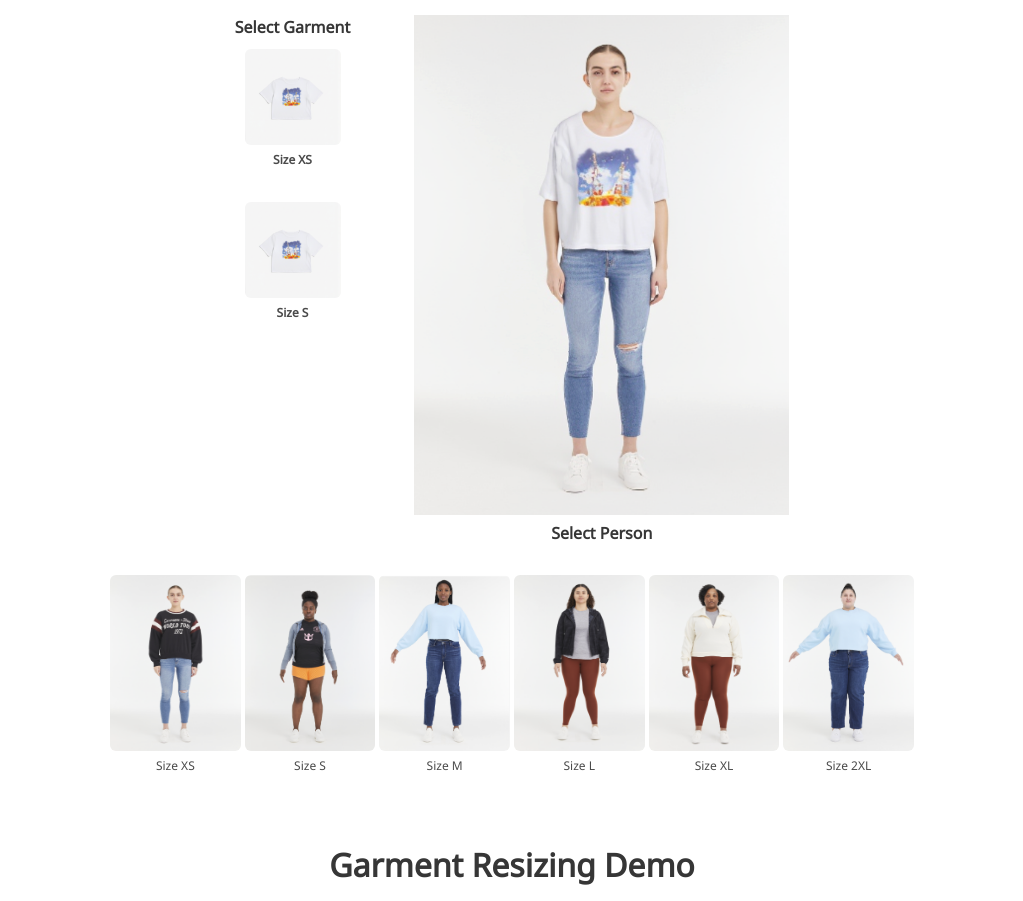
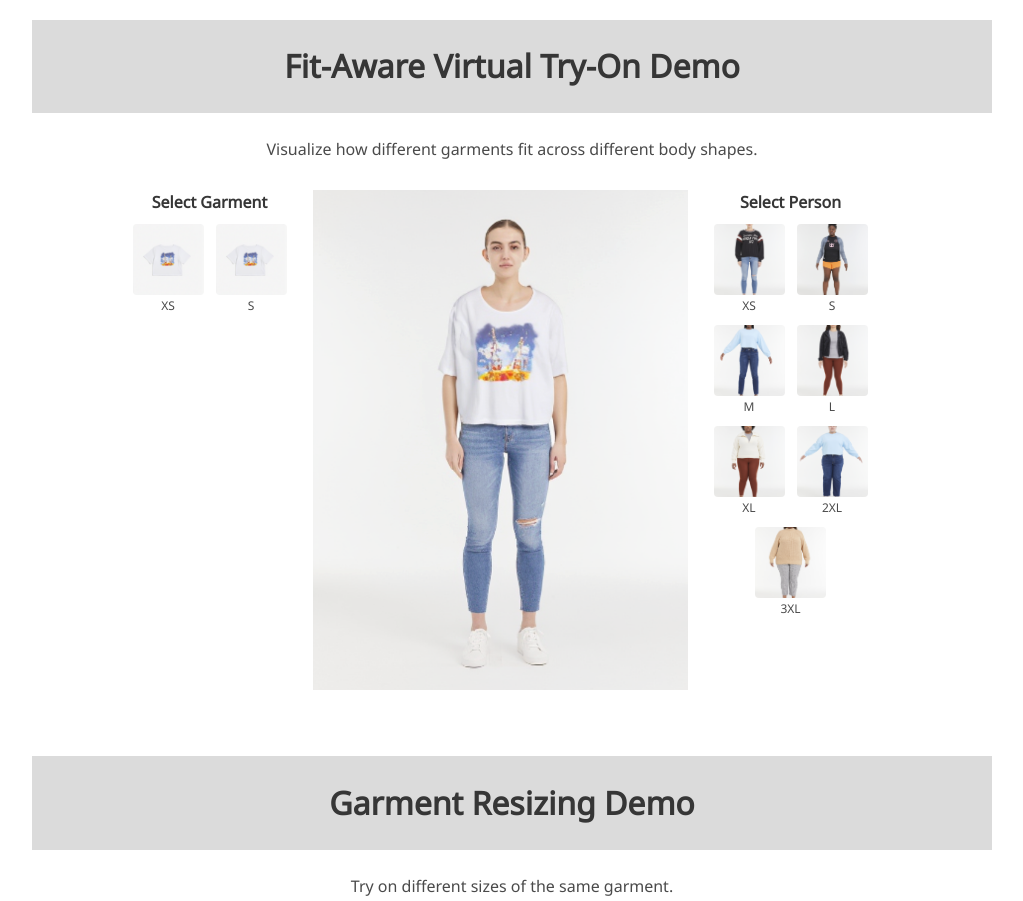
Before and after one commit to johannakarras/FIT, a plain HTML site: page index.html in a window 1280 px wide. Shown: the part 2756-3657 px from the top of the page, without its empty margins (128-1151 px from the left). Drawn offline with nearby package versions, Linux system fonts and the light colour scheme; some icons are missing; a web font is replaced by a local one.

```diff
--- a/index.html
+++ b/index.html
@@ -148,7 +148,7 @@
     <!-- Abstract. -->
     <div class="columns is-centered has-text-centered">
       <div class="column is-four-fifths">
-        <h2 class="title is-3">Abstract</h2>
+        <h2 class="title is-3" style="background:none; padding:0px;">Abstract</h2>
         <div class="content has-text-justified">
           <p>
             Given a person and a garment image, virtual try-on (VTO) aims to synthesize a realistic image
@@ -197,26 +197,22 @@
 <section class="section">
   <div class="container is-max-desktop">
     <!-- VTO Demo -->
-    <div class="columns is-centered">
-      <div class="column is-full-width has-text-centered">
+    <div class="container" style="max-width: 1500px;">
+      <div class="has-text-centered mt-6 mb-5">
         <h2 class="title is-3">Fit-Aware Virtual Try-On Demo</h2>
         <p style="margin-bottom:3%;">Visualize how different garments fit across different body shapes.</p>
-        <div class="container" style="max-width: 800px;">
-
-            <div class="columns is-mobile is-variable is-8 is-centered">
-              <div class="column is-narrow"> <p class="label has-text-centered">Select Garment</p>
-                <div class="vertical-scroll-box">
-                  <figure class="image-container mb-4" onclick="selectGarment('xl', this)">
+      </div>
+      <div class="columns is-mobile is-centered is-align-items-start">
+        <div class="column is-narrow">
+          <p class="label has-text-centered">Select Garment</p>
+          <div class="garment-grid">
+            <figure class="image-container" onclick="selectGarment('xl', this)">
               <img src="static/images/vto/g_xl.png" class="thumb garment-thumb">
-                    <figcaption class="is-size-7 has-text-weight-semibold mt-1 has-text-centered">
-                      Size XS
-                    </figcaption>
+              <figcaption class="is-size-7 has-text-centered">XS</figcaption>
             </figure>
-                  <figure class="image-container mb-4" onclick="selectGarment('xl', this)">
+            <figure class="image-container" onclick="selectGarment('xl', this)">
               <img src="static/images/vto/g_xl.png" class="thumb garment-thumb">
-                    <figcaption class="is-size-7 has-text-weight-semibold mt-1 has-text-centered">
-                      Size S
-                    </figcaption>
+              <figcaption class="is-size-7 has-text-centered">S</figcaption>
             </figure>
             </div>
           </div>
@@ -225,57 +221,42 @@
             <div class="main-display has-text-centered">
               <img id="result-image" src="static/images/vto/xl_xs.png" style="max-height: 500px;">
             </div>
+          </div>
+
+          <div class="column is-narrow">
             <p class="label has-text-centered">Select Person</p>
+            <div class="person-grid">
+              <figure class="image-container" onclick="selectPerson('xs', this)">
+                <img src="static/images/vto/p_xs.png" class="thumb person-thumb">
+                <figcaption class="is-size-7 has-text-centered">XS</figcaption>
+              </figure>
+              <figure class="image-container" onclick="selectPerson('s', this)">
+                <img src="static/images/vto/p_s.png" class="thumb person-thumb">
+                <figcaption class="is-size-7 has-text-centered">S</figcaption>
+              </figure>
+              <figure class="image-container" onclick="selectPerson('m', this)">
+                <img src="static/images/vto/p_m.png" class="thumb person-thumb">
+                <figcaption class="is-size-7 has-text-centered">M</figcaption>
+              </figure>
+              <figure class="image-container" onclick="selectPerson('l', this)">
+                <img src="static/images/vto/p_l.png" class="thumb person-thumb">
+                <figcaption class="is-size-7 has-text-centered">L</figcaption>
+              </figure>
+              <figure class="image-container" onclick="selectPerson('xl', this)">
+                <img src="static/images/vto/p_xl.png" class="thumb person-thumb">
+                <figcaption class="is-size-7 has-text-centered">XL</figcaption>
+              </figure>
+              <figure class="image-container" onclick="selectPerson('2xl', this)">
+                <img src="static/images/vto/p_2xl.png" class="thumb person-thumb">
+                <figcaption class="is-size-7 has-text-centered">2XL</figcaption>
+              </figure>
+              <figure class="image-container" onclick="selectPerson('3xl', this)">
+                <img src="static/images/vto/p_3xl.png" class="thumb person-thumb">
+                <figcaption class="is-size-7 has-text-centered">3XL</figcaption>
+              </figure>
             </div>
           </div>
 
-            <div class="columns is-mobile is-variable is-1 mt-4 person-row">
-                <div class="column is-2">
-                  <figure class="image-container" onclick="selectPerson('xs', this)">
-                    <img src="static/images/vto/p_xs.png" class="thumb person-thumb">
-                    <figcaption class="is-size-7 mt-1 has-text-centered">Size XS</figcaption>
-                  </figure>
-                </div>
-                <div class="column is-2">
-                  <figure class="image-container" onclick="selectPerson('s', this)">
-                    <img src="static/images/vto/p_s.png" class="thumb person-thumb">
-                    <figcaption class="is-size-7 mt-1 has-text-centered">Size S</figcaption>
-                  </figure>
-                </div>
-                <div class="column is-2">
-                  <figure class="image-container" onclick="selectPerson('m', this)">
-                    <img src="static/images/vto/p_m.png" class="thumb person-thumb">
-                    <figcaption class="is-size-7 mt-1 has-text-centered">Size M</figcaption>
-                  </figure>
-                </div>
-                <div class="column is-2">
-                  <figure class="image-container" onclick="selectPerson('l', this)">
-                    <img src="static/images/vto/p_l.png" class="thumb person-thumb">
-                    <figcaption class="is-size-7 mt-1 has-text-centered">Size L</figcaption>
-                  </figure>
-                </div>
-                <div class="column is-2">
-                  <figure class="image-container" onclick="selectPerson('xl', this)">
-                    <img src="static/images/vto/p_xl.png" class="thumb person-thumb">
-                    <figcaption class="is-size-7 mt-1 has-text-centered">Size XL</figcaption>
-                  </figure>
-                </div>
-                <div class="column is-2">
-                  <figure class="image-container" onclick="selectPerson('2xl', this)">
-                    <img src="static/images/vto/p_2xl.png" class="thumb person-thumb">
-                    <figcaption class="is-size-7 mt-1 has-text-centered">Size 2XL</figcaption>
-                  </figure>
-                </div>
-                <div class="column is-2">
-                  <figure class="image-container" onclick="selectPerson('3xl', this)">
-                    <img src="static/images/vto/p_3xl.png" class="thumb person-thumb">
-                    <figcaption class="is-size-7 mt-1 has-text-centered">Size 3XL</figcaption>
-                  </figure>
-                </div>
-                </div>
-            </div>
-          </div>
-        </div>
       </div>
     </div>
     <!--/ VTO Demo. -->
--- a/static/css/index.css
+++ b/static/css/index.css
@@ -1,3 +1,9 @@
+/* Template Style Customizations */
+.title.is-3{
+  background: #dbdbdb;
+  padding: 3%;
+}
+/* End Template Style Customizations */
 
 /* FIT Teaser */
 .teaser-image {
@@ -10,98 +16,66 @@
 /* End FIT Teaser */
 
 /* VTO Demo */
+/* 1. Force Horizontal Layout */
+.columns.is-mobile {
+  display: flex !important;
+  flex-direction: row !important;
+  flex-wrap: nowrap !important; /* Prevents stacking */
+  align-items: center;
+  justify-content: center;
+  width: 100%;
+}
+
+/* 2. Grid Definitions */
+.garment-grid, .person-grid {
+  display: grid;
+  grid-template-columns: repeat(2, 75px); /* Consistent width */
+  gap: 8px;
+  justify-content: center;
+}
+
+/* 3. Thumbnail Styling (Consolidated) */
 .thumb {
+  width: 75px;
+  height: 75px;
+  object-fit: cover;
+  border-radius: 6px;
   cursor: pointer;
   border: 2px solid transparent;
-  transition: border 0.2s;
-  border-radius: 8px;
-}
-
-.garment-thumb {
-  width: 100px;  /* Adjust this number to make them smaller or larger */
-  height: 100px; /* Keep it square or let it be auto */
-  object-fit: cover; /* Prevents stretching if the image isn't square */
-  border-radius: 8px;
+  transition: all 0.2s ease;
+  display: block;
 }
 
 .thumb:hover {
-  border-color: #00d1b2; /* Bulma primary color */
+  border-color: #eee;
 }
 
-/* Ensure the vertical container doesn't expand past the images */
-.vertical-scroll-box {
-  display: flex;
-  flex-direction: column; /* Stack thumbnails vertically */
-  align-items: center;    /* Center them horizontally */
-  width: 100%;            /* Ensure it takes up the full width of the column */
-  gap: 15px;              /* Consistent spacing between items */
+.thumb.is-active {
+  border-color: #00d1b2;
+  box-shadow: 0 0 8px rgba(0, 209, 178, 0.3);
 }
 
-/* Ensure the figure and image also center their own content */
-.image-container {
-  display: flex;
-  flex-direction: column;
-  align-items: center;
-  width: 100%;
+/* 4. Column Sizing */
+.column.is-narrow {
+  flex: 0 0 auto; /* Prevents side columns from shrinking */
 }
 
-/* Create a standard thumbnail size */
-.thumb-container {
-  width: 100px; /* Adjust this to your preferred size */
-  height: 100px; /* Must match width for a square, or use 130px for a portrait look */
-  overflow: hidden;
-  display: flex;
-  justify-content: center;
-  align-items: center;
-  background-color: #f5f5f5; /* Light grey background for padding/empty space */
-  border-radius: 8px;
-  border: 2px solid transparent;
-  transition: all 0.2s ease;
+.main-display-column {
+  flex: 0 1 auto;
+  min-width: 300px; /* Ensures center image stays visible */
+  max-width: 500px;
 }
 
-/* Ensure the image fills the box without stretching */
-.thumb-container img {
-  width: 100%;
-  height: 100%;
-  object-fit: cover; /* This is the "magic" property that crops instead of stretching */
+/* 5. Odd Number Centering */
+.garment-grid .image-container:last-child:nth-child(odd),
+.person-grid .image-container:last-child:nth-child(odd) {
+  grid-column: span 2;
+  justify-self: center;
 }
 
-/* Active state for both types */
-.thumb-container.is-active {
-  border-color: #00d1b2;
-  box-shadow: 0 0 10px rgba(0, 209, 178, 0.2);
+.image-container {
+  margin: 0 !important;
 }
-
-.person-row {
-  display: flex !important;
-  flex-wrap: nowrap !important; /* Forces one line */
-  overflow-x: auto !important; /* Enables horizontal scroll */
-  overflow-y: hidden;
-  -webkit-overflow-scrolling: touch;
-  padding-bottom: 10px;
-}
-
-/* Ensure thumbnails don't shrink to fit */
-.person-row .column.is-2 {
-  flex-shrink: 0;
-  padding: 0 0px; /* Tightens the horizontal gap between people */
-  width: 80px;
-}
-
-img.thumb.person-thumb {
-  width:150px;
-  height: 180px;
-}
-
-/* Optional: Make the scrollbar pretty */
-.person-row::-webkit-scrollbar {
-  height: 6px;
-}
-.person-row::-webkit-scrollbar-thumb {
-  background-color: #00d1b2;
-  border-radius: 10px;
-}
-
 /* End VTO Demo */
 
 
```
Also changed, not shown: 1 other file. Lines whose indentation alone changed are shown as unchanged.
